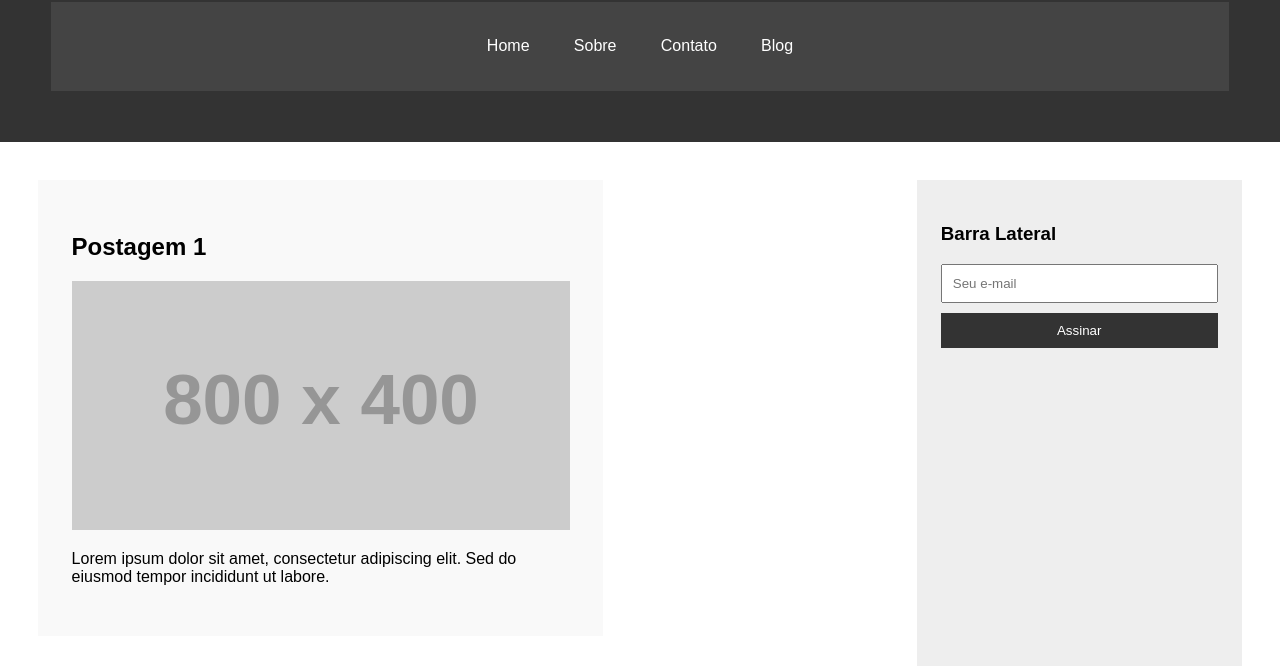
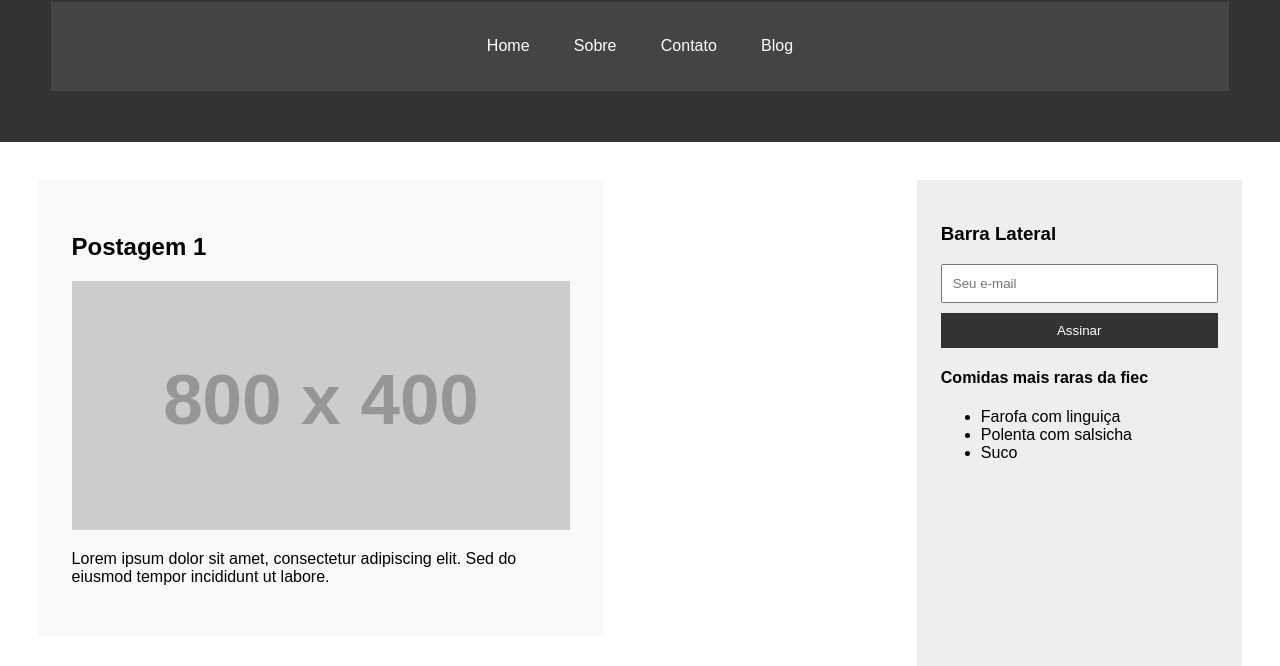
Before and after one commit to NataliaLohane/girlsfiec, a plain HTML site: page index.html in a window 1280 px wide. Shown: the part 129-795 px from the top of the page. Drawn offline with Linux system fonts and the light colour scheme; placeholder pictures from the web are drawn by us.

Commit message:
Adição da lista desordenada

```diff
--- a/index.html
+++ b/index.html
@@ -39,6 +39,12 @@
                 <input type="email" placeholder="Seu e-mail">
                 <button type="submit">Assinar</button>
             </form>
+            <h4>Comidas mais raras da fiec</h4>
+            <ul>
+                <li>Farofa com linguiça</li>
+                <li>Polenta com salsicha</li>
+                <li>Suco</li>
+            </ul>
         </aside>
     </main>
 
```
